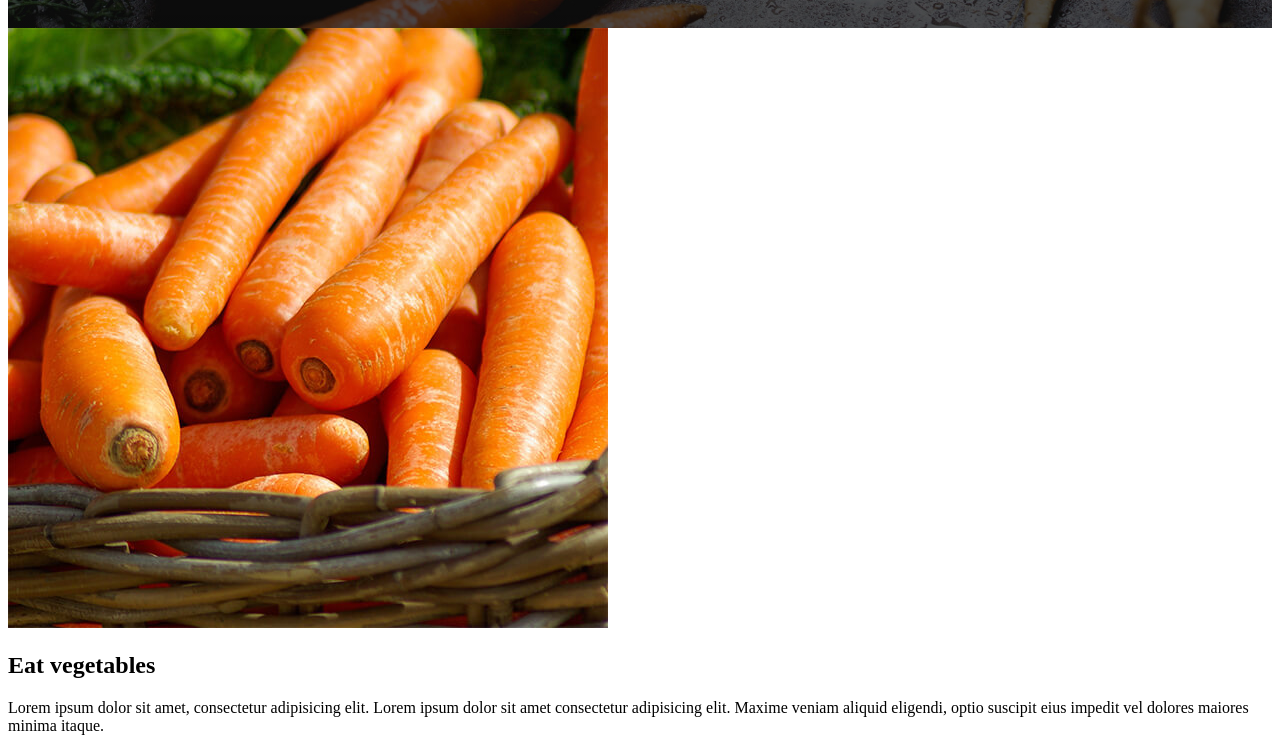
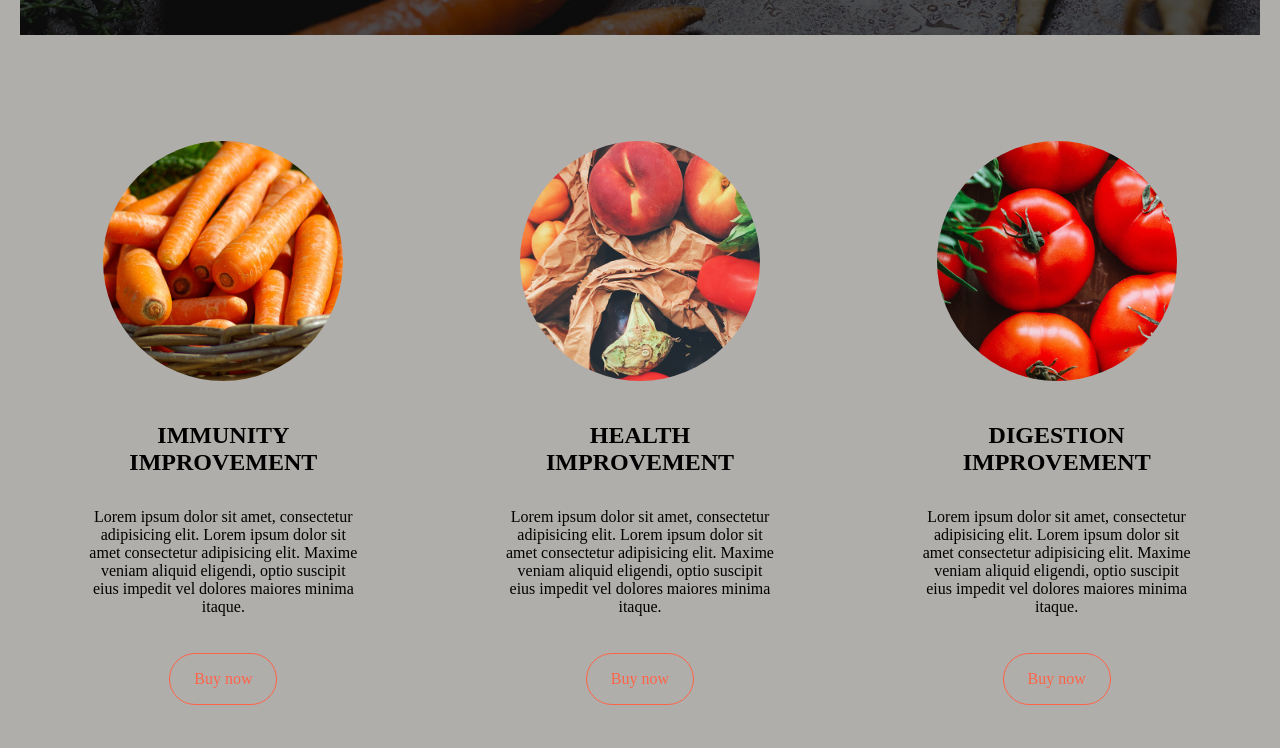
Before and after one commit to makanu8484/CodersLab_course-6_-eat-vegetables_project, a plain HTML site: page index.html in a window 1280 px wide. Shown: the part 620-1368 px from the top of the page. Drawn offline with Linux system fonts and the light colour scheme.

Commit message:
main-section

```diff
--- a/css/style.css
+++ b/css/style.css
@@ -1,20 +1,25 @@
 *{
     box-sizing: border-box;
-    margin: 10 0;
+    margin: 5px;
+}
 
+body{
+    background-color: #b0aeab;
 }
 
 header{
     height: 10vh;
     display: flex;
-
-    justify-content: space-between;
+    flex-direction: row;
+    justify-content: space-around;
+    font-size: 1.5rem;
 
 
 }
 
 .header-logo{
     height: 5vh;
+
 
 }
 
@@ -27,7 +32,7 @@ header{
 
 .nav-item-link:link{
     text-decoration: none;
-    color: grey;
+    color: tomato;
     font-weight: bold;
 
 }
@@ -69,3 +74,43 @@ header{
     font-weight: 400;
     opacity: 0.6;
 }
+
+.container{
+    display: flex;
+    margin: 6rem auto;
+    justify-content: space-around;
+    flex-wrap: wrap;
+    row-gap: 2rem;
+
+}
+
+.container img{
+    width: 15rem;
+    border-radius: 50%;
+}
+
+article{
+    max-width: 17.5rem;
+    text-align: center;
+
+}
+
+article h2{
+    font-weight: 600;
+    text-transform: uppercase;
+    margin: 2rem auto;
+
+}article p{
+    margin-bottom: 2rem;
+    color: black;
+}
+
+article a:link{
+    display: inline-block;
+    padding: 1rem 1.5rem;
+    border: 0.1rem solid tomato;
+    border-radius: 3rem;
+    color: tomato;
+    text-decoration: none;
+
+}
--- a/index.html
+++ b/index.html
@@ -28,7 +28,7 @@
         <section class="container">
             <article class="benefit">
                 <img src="images/photo1.jpg" alt="tomatoes" />
-                <h2>Eat vegetables</h2>
+                <h2>Immunity improvement</h2>
                 <p>Lorem ipsum dolor sit amet, consectetur adipisicing elit. Lorem ipsum dolor sit amet consectetur adipisicing elit.
                     Maxime veniam aliquid eligendi, optio suscipit eius impedit vel dolores maiores minima itaque.</p>
                 <a href="#">Buy now</a>
@@ -36,7 +36,7 @@
 
             <article class="benefit">
                 <img src="images/photo2.jpg" alt="tomatoes" />
-                <h2>Eat vegetables</h2>
+                <h2>Health improvement</h2>
                 <p>Lorem ipsum dolor sit amet, consectetur adipisicing elit. Lorem ipsum dolor sit amet consectetur adipisicing elit.
                     Maxime veniam aliquid eligendi, optio suscipit eius impedit vel dolores maiores minima itaque.</p>
                 <a href="#">Buy now</a>
@@ -44,7 +44,7 @@
 
             <article class="benefit">
                 <img src="images/photo3.jpg" alt="tomatoes" />
-                <h2>Eat vegetables</h2>
+                <h2>Digestion improvement</h2>
                 <p>Lorem ipsum dolor sit amet, consectetur adipisicing elit. Lorem ipsum dolor sit amet consectetur adipisicing elit.
                     Maxime veniam aliquid eligendi, optio suscipit eius impedit vel dolores maiores minima itaque.</p>
                 <a href="#">Buy now</a>
```
